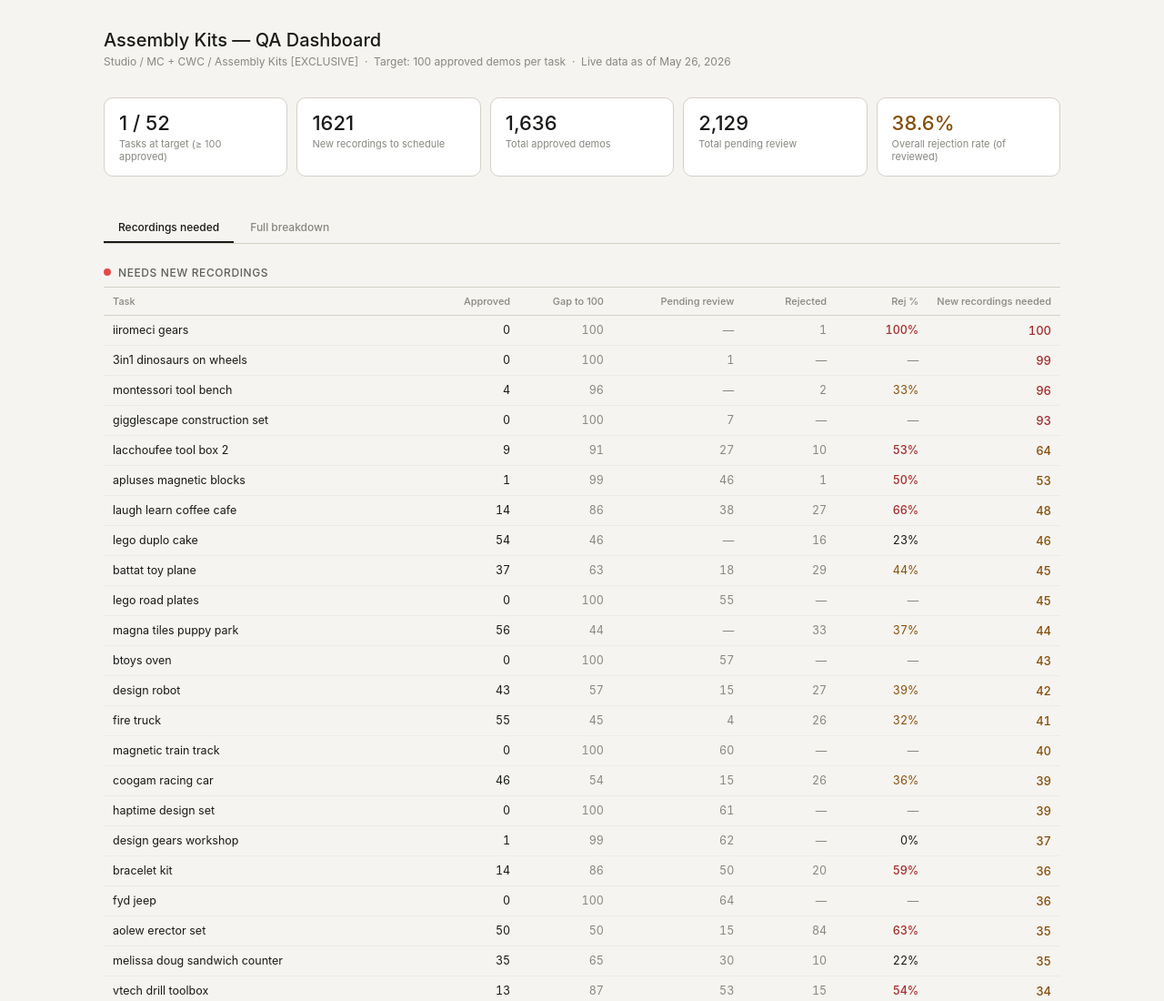
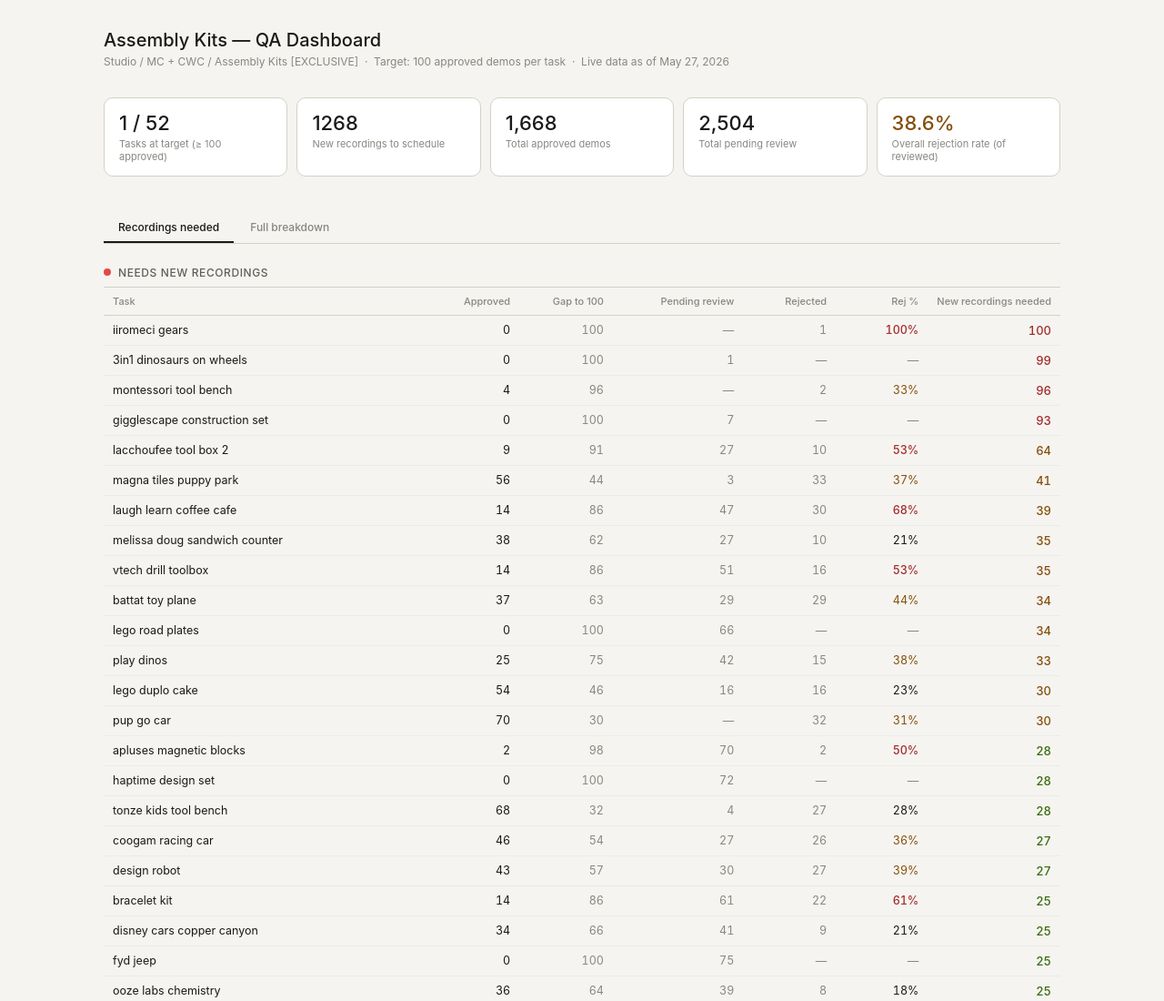
Before and after one commit to jessmecka/assembly-kits-stats, a plain HTML site: page index.html in a window 1280 px wide. Shown: the top 1100 px of the page at 91% size. Drawn offline with Linux system fonts and the light colour scheme.

Commit message:
Auto-update: Assembly Kits dashboard 2026-05-27 01:05

```diff
--- a/index.html
+++ b/index.html
@@ -74,7 +74,7 @@
 <body>
 <div class="page">
   <h1>Assembly Kits — QA Dashboard</h1>
-  <p class="subtitle">Studio / MC + CWC / Assembly Kits [EXCLUSIVE] &nbsp;·&nbsp; Target: 100 approved demos per task &nbsp;·&nbsp; Live data as of May 26, 2026</p>
+  <p class="subtitle">Studio / MC + CWC / Assembly Kits [EXCLUSIVE] &nbsp;·&nbsp; Target: 100 approved demos per task &nbsp;·&nbsp; Live data as of May 27, 2026</p>
 
   <div class="cards" id="summary-cards"></div>
 
@@ -166,62 +166,62 @@
     </table>
   </div>
 
-  <p class="updated">Last updated: May 26, 2026 at 1:11 PM · Source: mecka-ai MongoDB</p>
+  <p class="updated">Last updated: May 27, 2026 at 1:02 AM · Source: mecka-ai MongoDB</p>
 </div>
 
 <script>
 const rawTasks = [
   {id:"assemble_3in1_animals_on_wheels",          approved:104, approvedSecs:255945, pending:0,   rejected:29},
   {id:"assemble_3in1_dinosaurs_on_wheels",        approved:0,   approvedSecs:0,      pending:1,   rejected:0},
-  {id:"assemble_aolew_erector_set",               approved:50,  approvedSecs:138975, pending:15,  rejected:84},
-  {id:"assemble_apluses_magnetic_blocks",         approved:1,   approvedSecs:3302,   pending:46,  rejected:1},
-  {id:"assemble_battat_toy_plane",                approved:37,  approvedSecs:106563, pending:18,  rejected:29},
-  {id:"assemble_bluey_family_house",              approved:68,  approvedSecs:172785, pending:0,   rejected:12},
-  {id:"assemble_bracelet_kit",                    approved:14,  approvedSecs:37175,  pending:50,  rejected:20},
-  {id:"assemble_btoys_oven",                      approved:0,   approvedSecs:0,      pending:57,  rejected:0},
-  {id:"assemble_cars_3_mcqueen_kit",              approved:45,  approvedSecs:120268, pending:37,  rejected:6},
-  {id:"assemble_coogam_racing_car",               approved:46,  approvedSecs:113182, pending:15,  rejected:26},
-  {id:"assemble_dekilea_gear_blocks",             approved:0,   approvedSecs:0,      pending:86,  rejected:0},
-  {id:"assemble_design_gears_workshop",           approved:1,   approvedSecs:3734,   pending:62,  rejected:0},
-  {id:"assemble_design_robot",                    approved:43,  approvedSecs:127565, pending:15,  rejected:27},
-  {id:"assemble_dinosaur_toy",                    approved:0,   approvedSecs:0,      pending:71,  rejected:0},
-  {id:"assemble_disney_cars_copper_canyon",       approved:34,  approvedSecs:75879,  pending:44,  rejected:6},
-  {id:"assemble_fire_truck",                      approved:55,  approvedSecs:138018, pending:4,   rejected:26},
-  {id:"assemble_fyd_jeep",                        approved:0,   approvedSecs:0,      pending:64,  rejected:0},
+  {id:"assemble_aolew_erector_set",               approved:50,  approvedSecs:138975, pending:28,  rejected:84},
+  {id:"assemble_apluses_magnetic_blocks",         approved:2,   approvedSecs:6719,   pending:70,  rejected:2},
+  {id:"assemble_battat_toy_plane",                approved:37,  approvedSecs:106563, pending:29,  rejected:29},
+  {id:"assemble_bluey_family_house",              approved:68,  approvedSecs:172785, pending:12,  rejected:12},
+  {id:"assemble_bracelet_kit",                    approved:14,  approvedSecs:37175,  pending:61,  rejected:22},
+  {id:"assemble_btoys_oven",                      approved:0,   approvedSecs:0,      pending:77,  rejected:0},
+  {id:"assemble_cars_3_mcqueen_kit",              approved:48,  approvedSecs:127101, pending:47,  rejected:6},
+  {id:"assemble_coogam_racing_car",               approved:46,  approvedSecs:113182, pending:27,  rejected:26},
+  {id:"assemble_dekilea_gear_blocks",             approved:0,   approvedSecs:0,      pending:99,  rejected:0},
+  {id:"assemble_design_gears_workshop",           approved:3,   approvedSecs:8572,   pending:75,  rejected:1},
+  {id:"assemble_design_robot",                    approved:43,  approvedSecs:127565, pending:30,  rejected:27},
+  {id:"assemble_dinosaur_toy",                    approved:0,   approvedSecs:0,      pending:88,  rejected:0},
+  {id:"assemble_disney_cars_copper_canyon",       approved:34,  approvedSecs:75879,  pending:41,  rejected:9},
+  {id:"assemble_fire_truck",                      approved:55,  approvedSecs:138018, pending:26,  rejected:26},
+  {id:"assemble_fyd_jeep",                        approved:0,   approvedSecs:0,      pending:75,  rejected:0},
   {id:"assemble_gigglescape_construction_set",    approved:0,   approvedSecs:0,      pending:7,   rejected:0},
-  {id:"assemble_hape_drive_car",                  approved:42,  approvedSecs:104580, pending:57,  rejected:7},
-  {id:"assemble_haptime_design_set",              approved:0,   approvedSecs:0,      pending:61,  rejected:0},
+  {id:"assemble_hape_drive_car",                  approved:44,  approvedSecs:109612, pending:54,  rejected:8},
+  {id:"assemble_haptime_design_set",              approved:0,   approvedSecs:0,      pending:72,  rejected:0},
   {id:"assemble_iiromeci_gears",                  approved:0,   approvedSecs:0,      pending:0,   rejected:1},
-  {id:"assemble_kids_first_robot_factory",        approved:1,   approvedSecs:3735,   pending:121, rejected:0},
-  {id:"assemble_lacchoufee_tool_box_1",           approved:61,  approvedSecs:180109, pending:85,  rejected:24},
+  {id:"assemble_kids_first_robot_factory",        approved:5,   approvedSecs:9989,   pending:125, rejected:0},
+  {id:"assemble_lacchoufee_tool_box_1",           approved:63,  approvedSecs:184502, pending:96,  rejected:24},
   {id:"assemble_lacchoufee_tool_box_2",           approved:9,   approvedSecs:27306,  pending:27,  rejected:10},
-  {id:"assemble_laugh_learn_coffee_cafe",         approved:14,  approvedSecs:39570,  pending:38,  rejected:27},
+  {id:"assemble_laugh_learn_coffee_cafe",         approved:14,  approvedSecs:39570,  pending:47,  rejected:30},
   {id:"assemble_lego_angel_stitch_brick_headz",   approved:54,  approvedSecs:148030, pending:28,  rejected:72},
-  {id:"assemble_lego_duplo_cake",                 approved:54,  approvedSecs:144670, pending:0,   rejected:16},
-  {id:"assemble_lego_duplo_garden",               approved:71,  approvedSecs:188284, pending:0,   rejected:38},
+  {id:"assemble_lego_duplo_cake",                 approved:54,  approvedSecs:144670, pending:16,  rejected:16},
+  {id:"assemble_lego_duplo_garden",               approved:71,  approvedSecs:188284, pending:11,  rejected:38},
   {id:"assemble_lego_jet_vs_car",                 approved:93,  approvedSecs:248818, pending:0,   rejected:67},
-  {id:"assemble_lego_road_plates",                approved:0,   approvedSecs:0,      pending:55,  rejected:0},
+  {id:"assemble_lego_road_plates",                approved:0,   approvedSecs:0,      pending:66,  rejected:0},
   {id:"assemble_lego_year_of_horse",              approved:68,  approvedSecs:205418, pending:9,   rejected:65},
-  {id:"assemble_little_tikes_hammer_nail",        approved:29,  approvedSecs:80847,  pending:48,  rejected:5},
-  {id:"assemble_little_tikes_measure_cut",        approved:24,  approvedSecs:62538,  pending:54,  rejected:25},
-  {id:"assemble_magna_tiles_puppy_park",          approved:56,  approvedSecs:140319, pending:0,   rejected:33},
-  {id:"assemble_magnetic_train_track",            approved:0,   approvedSecs:0,      pending:60,  rejected:0},
+  {id:"assemble_little_tikes_hammer_nail",        approved:30,  approvedSecs:83513,  pending:66,  rejected:6},
+  {id:"assemble_little_tikes_measure_cut",        approved:24,  approvedSecs:62538,  pending:56,  rejected:27},
+  {id:"assemble_magna_tiles_puppy_park",          approved:56,  approvedSecs:140319, pending:3,   rejected:33},
+  {id:"assemble_magnetic_train_track",            approved:0,   approvedSecs:0,      pending:87,  rejected:0},
   {id:"assemble_marble_run",                      approved:0,   approvedSecs:0,      pending:111, rejected:0},
-  {id:"assemble_melissa_doug_sandwich_counter",   approved:35,  approvedSecs:96121,  pending:30,  rejected:10},
+  {id:"assemble_melissa_doug_sandwich_counter",   approved:38,  approvedSecs:104485, pending:27,  rejected:10},
   {id:"assemble_montessori_tool_bench",           approved:4,   approvedSecs:10424,  pending:0,   rejected:2},
-  {id:"assemble_motor_works_vehicles",            approved:28,  approvedSecs:76102,  pending:43,  rejected:20},
-  {id:"assemble_mould_king_v8_kit",               approved:25,  approvedSecs:62313,  pending:122, rejected:24},
-  {id:"assemble_mould_king_v8_model",             approved:0,   approvedSecs:0,      pending:143, rejected:3},
-  {id:"assemble_ooze_labs_chemistry",             approved:34,  approvedSecs:84022,  pending:37,  rejected:8},
-  {id:"assemble_play_dinos",                      approved:24,  approvedSecs:70279,  pending:45,  rejected:13},
+  {id:"assemble_motor_works_vehicles",            approved:30,  approvedSecs:80780,  pending:65,  rejected:20},
+  {id:"assemble_mould_king_v8_kit",               approved:27,  approvedSecs:68876,  pending:132, rejected:24},
+  {id:"assemble_mould_king_v8_model",             approved:0,   approvedSecs:0,      pending:147, rejected:4},
+  {id:"assemble_ooze_labs_chemistry",             approved:36,  approvedSecs:89606,  pending:39,  rejected:8},
+  {id:"assemble_play_dinos",                      approved:25,  approvedSecs:74012,  pending:42,  rejected:15},
   {id:"assemble_pup_go_car",                      approved:70,  approvedSecs:198519, pending:0,   rejected:32},
-  {id:"assemble_remote_control_gear_bot",         approved:28,  approvedSecs:75025,  pending:56,  rejected:16},
-  {id:"assemble_retro_car",                       approved:88,  approvedSecs:234356, pending:1,   rejected:70},
-  {id:"assemble_tonze_kids_tool_bench",           approved:68,  approvedSecs:194972, pending:0,   rejected:27},
+  {id:"assemble_remote_control_gear_bot",         approved:29,  approvedSecs:78765,  pending:53,  rejected:18},
+  {id:"assemble_retro_car",                       approved:88,  approvedSecs:234356, pending:19,  rejected:70},
+  {id:"assemble_tonze_kids_tool_bench",           approved:68,  approvedSecs:194972, pending:4,   rejected:27},
   {id:"assemble_veais_kids_set",                  approved:0,   approvedSecs:0,      pending:92,  rejected:0},
-  {id:"assemble_vtech_drill_toolbox",             approved:13,  approvedSecs:30745,  pending:53,  rejected:15},
-  {id:"assemble_wonder_tiles_city",               approved:35,  approvedSecs:92775,  pending:66,  rejected:14},
-  {id:"assemble_wooden_train_set",                approved:18,  approvedSecs:47254,  pending:94,  rejected:26},
+  {id:"assemble_vtech_drill_toolbox",             approved:14,  approvedSecs:34485,  pending:51,  rejected:16},
+  {id:"assemble_wonder_tiles_city",               approved:39,  approvedSecs:104107, pending:74,  rejected:14},
+  {id:"assemble_wooden_train_set",                approved:19,  approvedSecs:48377,  pending:91,  rejected:28},
   {id:"assemble_zozoplay_gear_set",               approved:92,  approvedSecs:245269, pending:1,   rejected:92},
 ];
 
```
